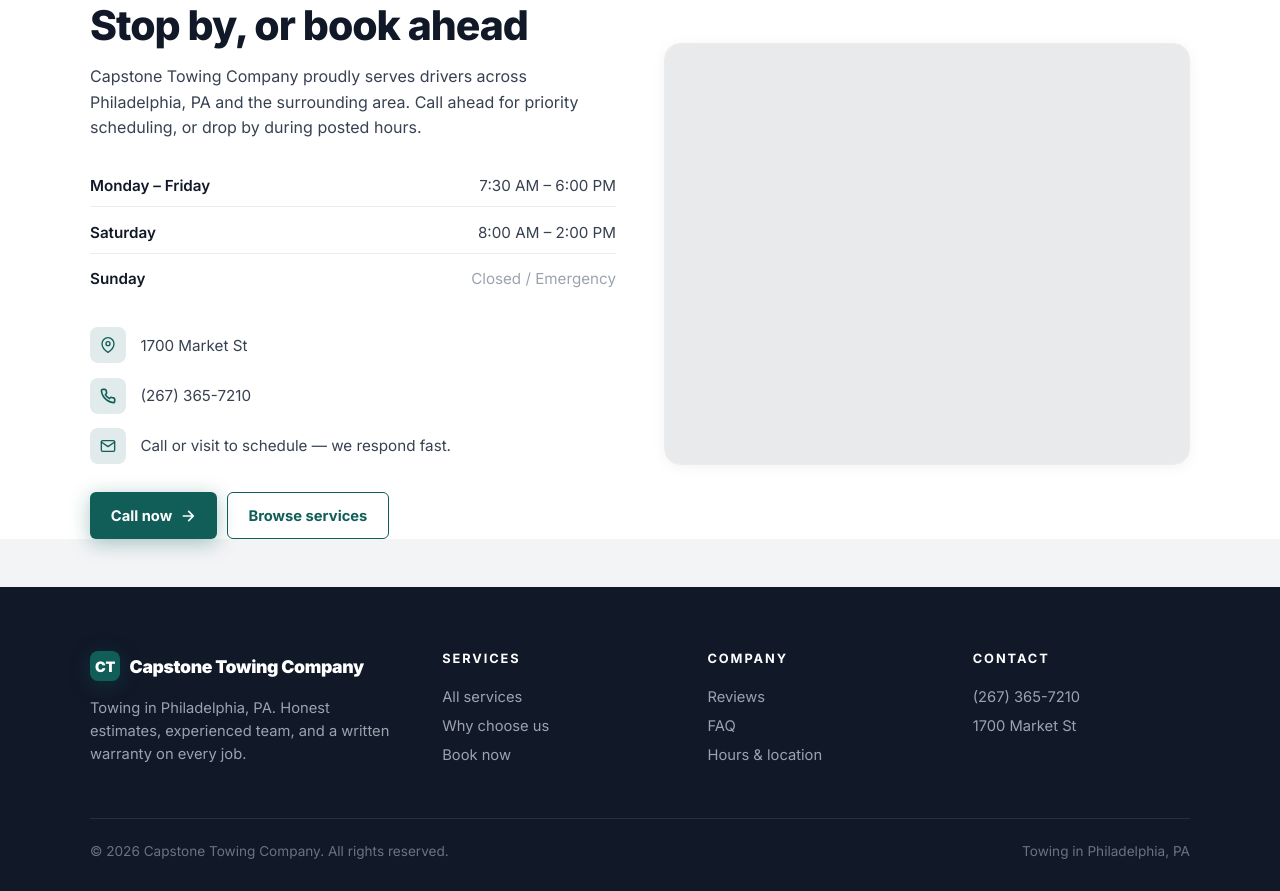
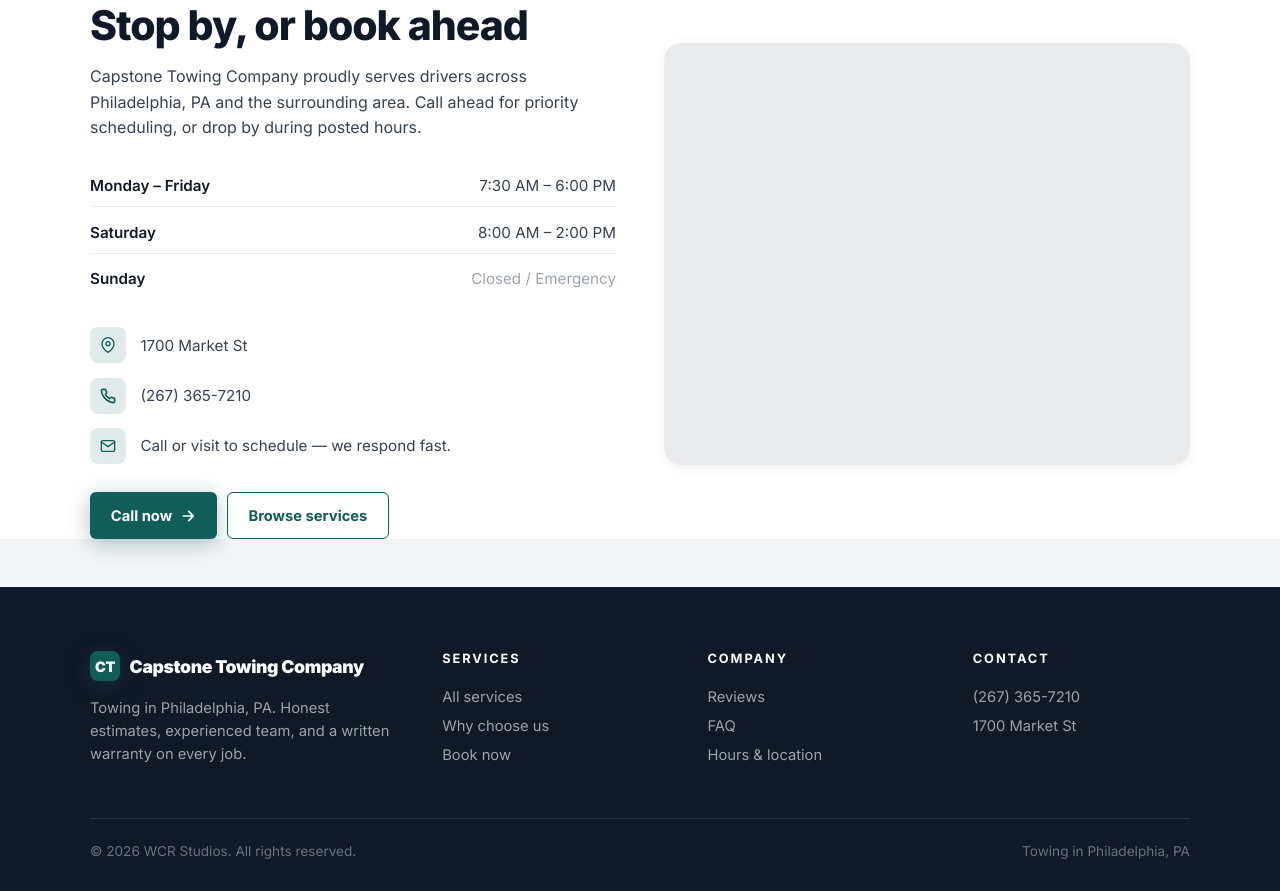
Before and after one commit to Wrenbjor/trades--capstone-towing-company, a plain HTML site: page index.html in a window 1280 px wide. Shown: the part 4692-5583 px from the top of the page. Drawn offline with nearby package versions, Linux system fonts and the light colour scheme; no server answers.

Commit message:
Update site

```diff
--- a/index.html
+++ b/index.html
@@ -605,7 +605,7 @@
     </div>
   </div>
   <div class="foot-bottom">
-    <div>&copy; 2026 Capstone Towing Company. All rights reserved.</div>
+    <div>&copy; 2026 WCR Studios. All rights reserved.</div>
     <div>Towing in Philadelphia, PA</div>
   </div>
 </footer>
```
